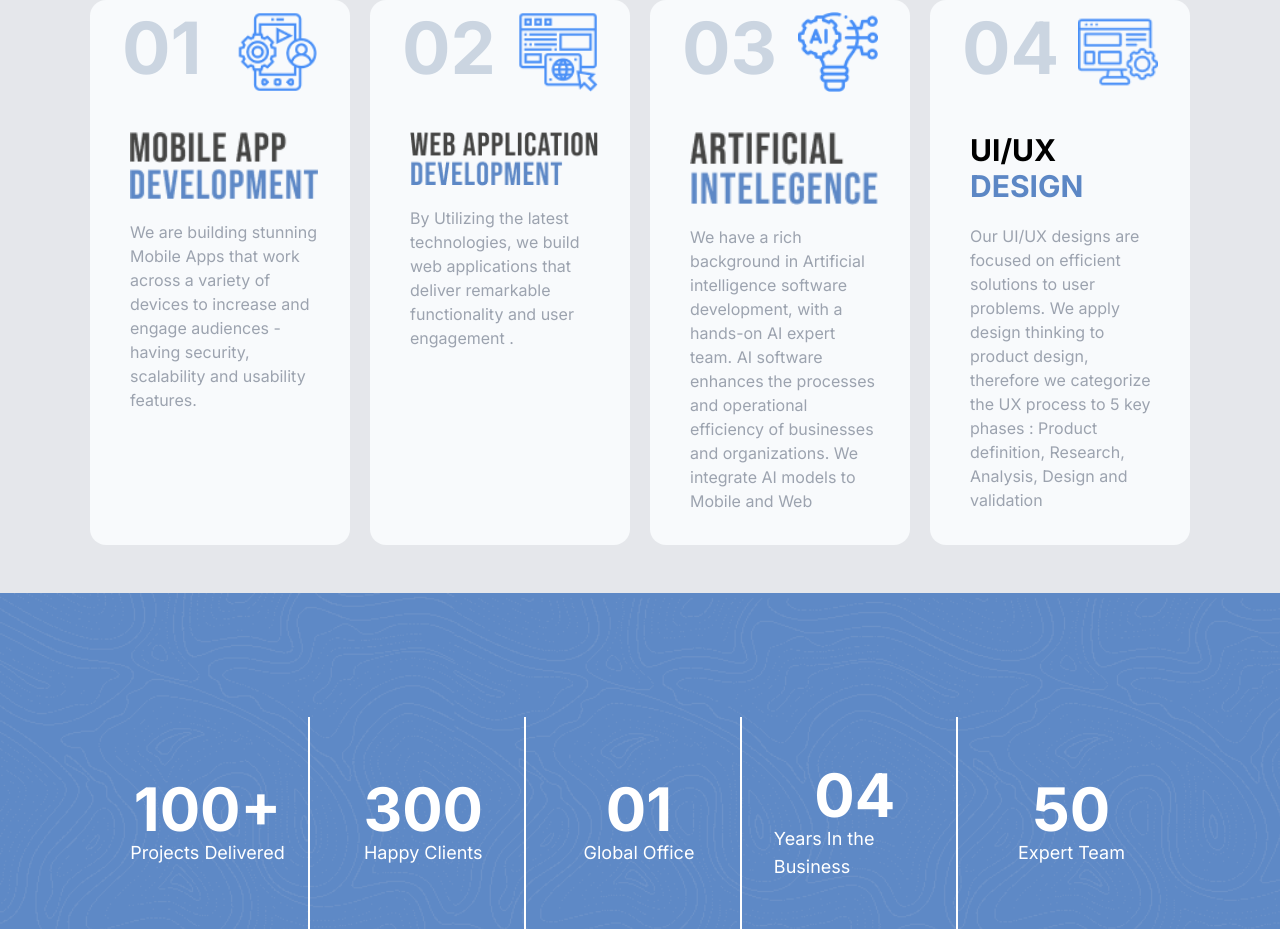
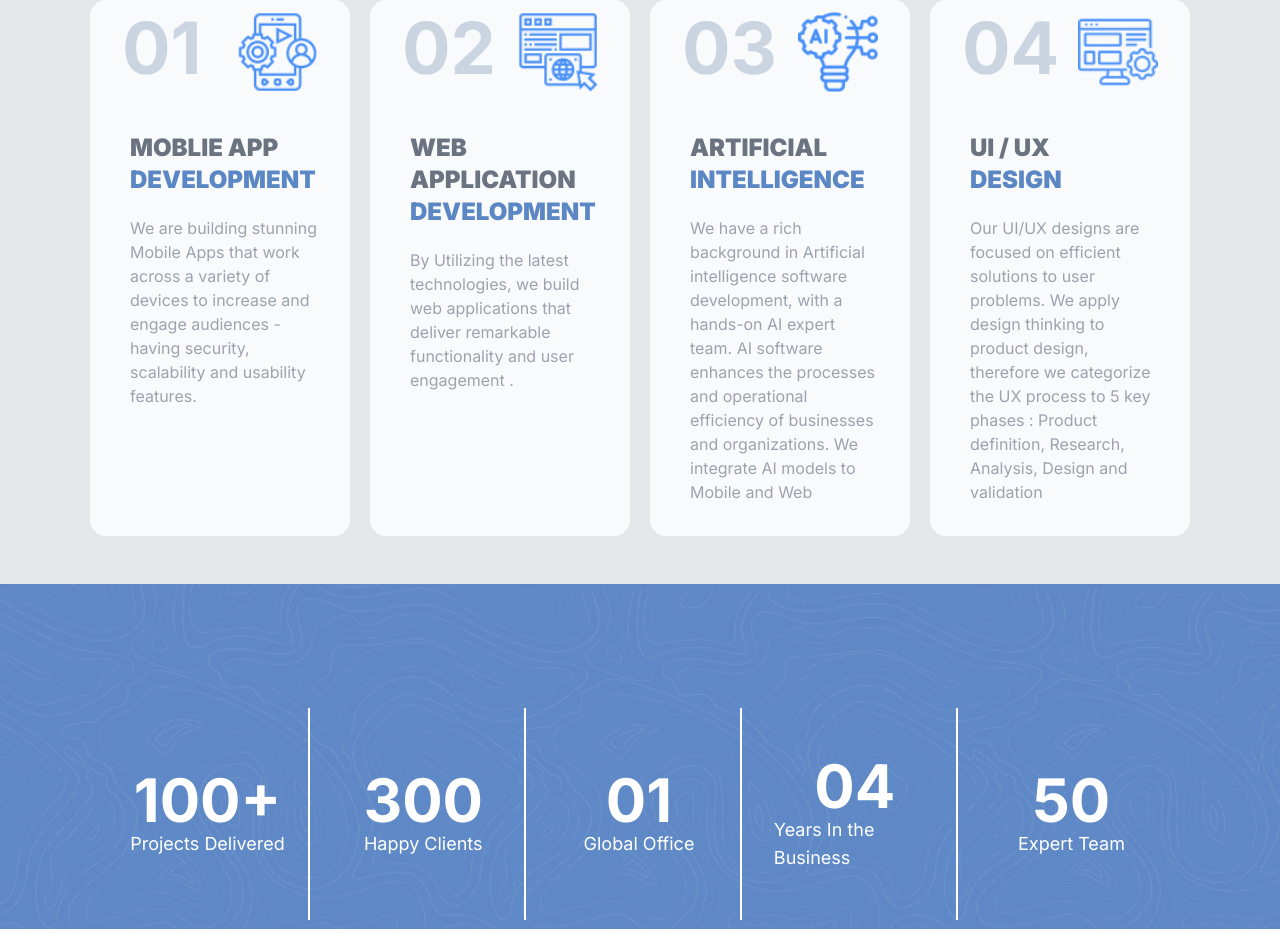
Before and after one commit to shahzad11khan/Encoderbytes, a Next.js app: page / in a window 1280 px wide. Shown: the part 1100-2029 px from the top of the page. Built offline with nearby package versions, Linux system fonts and the light colour scheme.

Commit message:
modification

```diff
--- a/src/app/page.js
+++ b/src/app/page.js
@@ -83,13 +83,15 @@ export default function Home() {
               <Image src="/icons/mob.png" alt="Logo" width={80} height={80} />
             </div>
             <div className="flex flex-col ml-2 mt-4 md:mt-10">
-              <div className="text-center md:text-left">
-                <Image
+              <div className="text-center md:text-left flex flex-col text-2xl font-black">
+                {/* <Image
                   src="/Text-headings/mobapp.png"
                   alt="Logo"
                   width={190}
                   height={190}
-                />
+                /> */}
+                <div className="text-gray-500">MOBLIE APP</div>
+                <div className="text-custom-blue">DEVELOPMENT</div>
               </div>
               <p className="text-md mt-5 font-normal text-gray-400 leading-6">
                 We are building stunning Mobile Apps that work across a variety
@@ -113,19 +115,15 @@ export default function Home() {
               />
             </div>
             <div className="flex flex-col ml-2 mt-4 md:mt-10">
-              <div className="text-center md:text-left">
-                <Image
-                  src="/Text-headings/webapp.png"
+              <div className="text-center md:text-left flex flex-col text-2xl font-black">
+                {/* <Image
+                  src="/Text-headings/mobapp.png"
                   alt="Logo"
-                  width={210}
-                  height={210}
-                />
-                {/* <p className="text-lg md:text-3xl font-bold w-full">
-                  WEB APPLICATION
-                </p>
-                <span className="text-lg md:text-3xl text-custom-blue font-bold">
-                  DEVELOPMENT
-                </span> */}
+                  width={190}
+                  height={190}
+                /> */}
+                <div className="text-gray-500">WEB APPLICATION</div>
+                <div className="text-custom-blue">DEVELOPMENT</div>
               </div>
               <p className="text-md mt-5 pb-28 font-normal text-gray-400 leading-6">
                 By Utilizing the latest technologies, we build web applications
@@ -148,13 +146,15 @@ export default function Home() {
               />
             </div>
             <div className="flex flex-col ml-2 mt-4 md:mt-10">
-              <div className="text-center md:text-left">
-                <Image
-                  src="/Text-headings/AI.png"
+              <div className="text-center md:text-left flex flex-col text-2xl font-black">
+                {/* <Image
+                  src="/Text-headings/mobapp.png"
                   alt="Logo"
                   width={190}
                   height={190}
-                />
+                /> */}
+                <div className="text-gray-500">ARTIFICIAL</div>
+                <div className="text-custom-blue">INTELLIGENCE</div>
               </div>
               <p className="text-md mt-5 pb-5 font-normal text-gray-400 leading-6">
                 We have a rich background in Artificial intelligence software
@@ -179,11 +179,15 @@ export default function Home() {
               />
             </div>
             <div className="flex flex-col ml-2 mt-4 md:mt-10">
-              <div className="text-center md:text-left">
-                <p className="text-lg md:text-3xl font-bold w-full">UI/UX</p>
-                <span className="text-lg md:text-3xl text-custom-blue font-bold">
-                  DESIGN
-                </span>
+              <div className="text-center md:text-left flex flex-col text-2xl font-black">
+                {/* <Image
+                  src="/Text-headings/mobapp.png"
+                  alt="Logo"
+                  width={190}
+                  height={190}
+                /> */}
+                <div className="text-gray-500">UI / UX</div>
+                <div className="text-custom-blue">DESIGN</div>
               </div>
               <p className="text-md mt-5 font-normal text-gray-400 leading-6">
                 Our UI/UX designs are focused on efficient solutions to user
```
